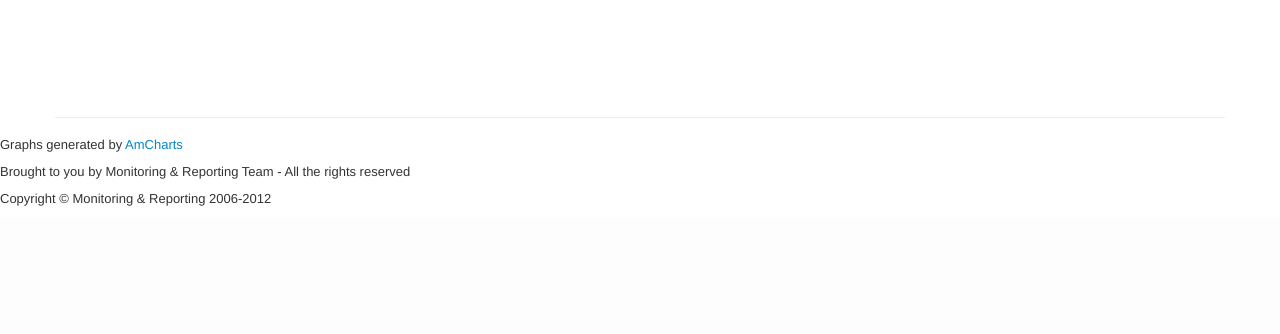
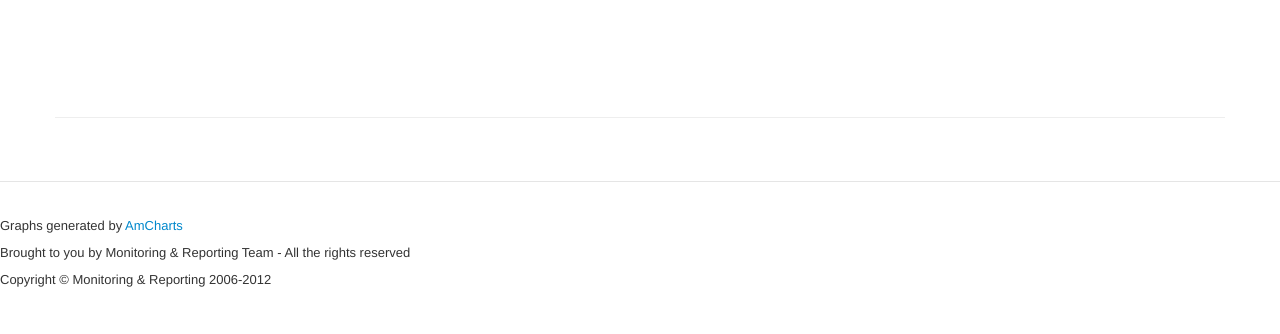
Before and after one commit to bigbrozer/monitoring.webui, a Django app: page /indicateurs/ in a window 1280 px wide. Shown: the part 5484-5818 px from the top of the page. Before the commit the page ends 5690 px from the top, so only its background shows below. Run offline with Django 3.2, Linux system fonts and the light colour scheme; data that the repository does not hold is empty; parts of the project's set-up code (start-up, migrations or seed data) failed here and were passed over.

Commit message:
Added footer class to the CSS.

```diff
--- /dev/null
+++ b/kpi/static/css/base.css
@@ -0,0 +1,8 @@
+/* CSS for reporting web app */
+
+/* footer */
+.footer {
+    margin-top: 45px;
+    padding: 35px 0 36px;
+    border-top: 1px solid #E5E5E5;
+}
--- a/kpi/templates/main.html
+++ b/kpi/templates/main.html
@@ -7,6 +7,7 @@
     <link rel="stylesheet" href="{{ STATIC_URL }}css/bootstrap.css">
     <link rel="stylesheet" href="{{ STATIC_URL }}css/bootstrap-responsive.css">
     <link rel="stylesheet" href="{{ STATIC_URL }}docs.css">
+    <link rel="stylesheet" href="{{ STATIC_URL }}css/base.css">
     <style>
         .graph {
             padding-top: 20px;
```
